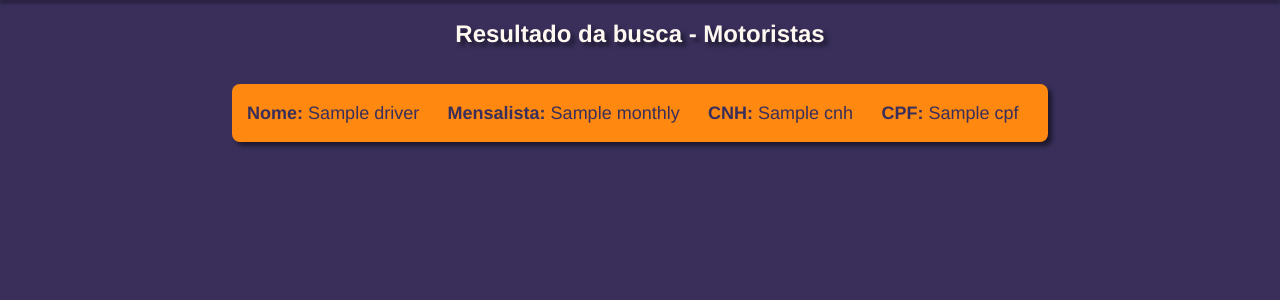
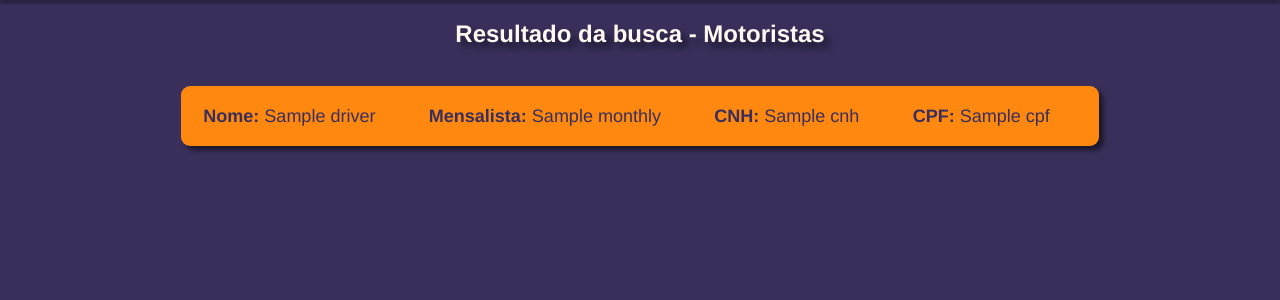
Before and after one commit to vitor-lima-ms/new_parking_lot_app_manage, a Django app: template driver/templates/driver_search.html in a window 1280 px wide. Shown: the part 109-409 px from the top of the page. Run offline with Django 3.2, Linux system fonts and the light colour scheme; the template is opened without the code that fills it: most values are stand-ins (such as "Sample title", 1, 10 or a date in 2020).

Commit message:
Update driver_search.css

```diff
--- a/static/css/driver_search.css
+++ b/static/css/driver_search.css
@@ -1,6 +1,6 @@
 h2 {
     text-align: center;
-    text-shadow: 4px 4px 4px rgba(0, 0, 0, 0.5);
+    text-shadow: 0.25em 0.25em 0.25em rgba(0, 0, 0, 0.5);
 }
 #first_sec {
     display: flex;
@@ -12,12 +12,12 @@ h2 {
     display: flex;
     align-items: center;
     justify-content: space-around;
-    width: 800px;
-    margin: 16px 16px 16px 16px;
-    padding: 8px;
+    width: 50em;
+    margin: 1em 1em 1em 1em;
+    padding: 0.5em;
     background-color: #FF8811;
     font-size: large;
-    box-shadow: 4px 4px 4px rgba(0, 0, 0, 0.5);
-    border-radius: 8px;
+    box-shadow: 0.25em 0.25em 0.25em rgba(0, 0, 0, 0.5);
+    border-radius: 0.5em;
     color: #392F5A;
 }
```
